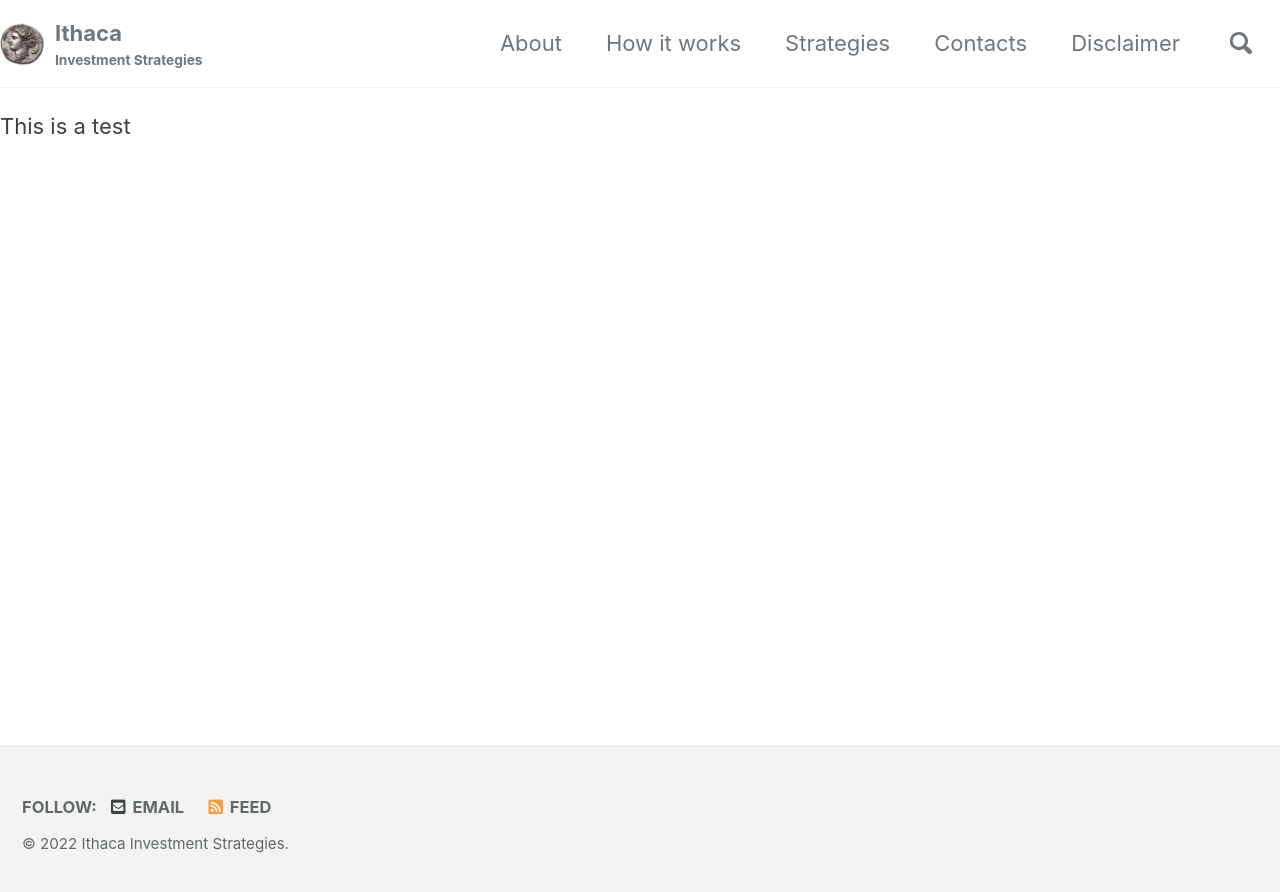
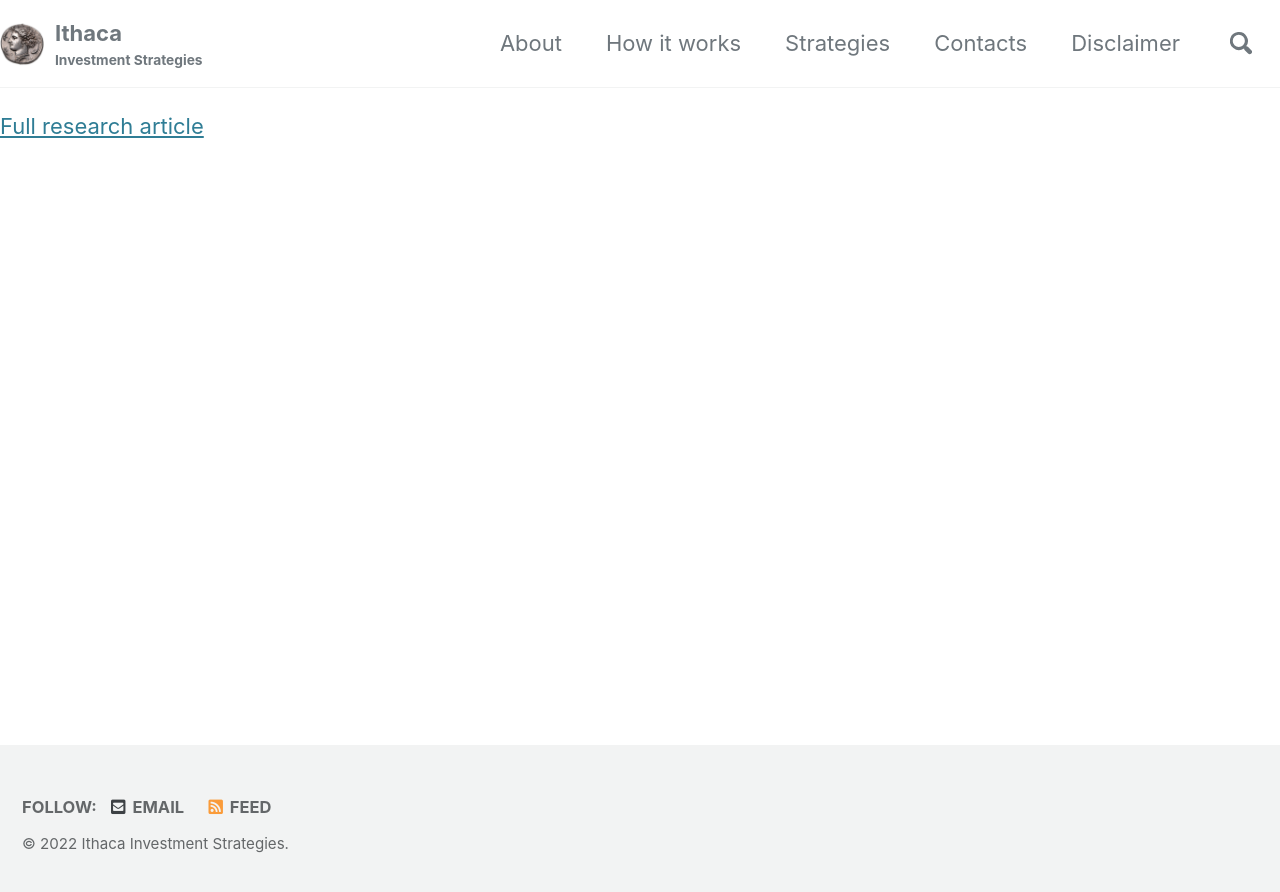
Before and after one commit to IthacaResearch/ithacaresearch.github.io, a Jekyll site: the page built from _research/mm_crypto.md, in a window 1280 px wide. Shown: the top 892 px of the page. Built offline with Jekyll 4.4.1, drawn with Linux system fonts in a browser that asks for light colours; cached includes are drawn as plain includes; our own code applies the rules of GitHub Pages for plain Markdown files.

Commit message:
Update mm_crypto.md

```diff
--- a/_research/mm_crypto.md
+++ b/_research/mm_crypto.md
@@ -3,4 +3,4 @@ title: "A predictive algorithm for cryptocurrency market making"
 excerpt: "Is it possible to predict the fair value of a cryptocurrency by using limit order book and market data?"
 ---
 
-This is a test
+[Full research article](/notebooks/mm_crypto.html)
```
